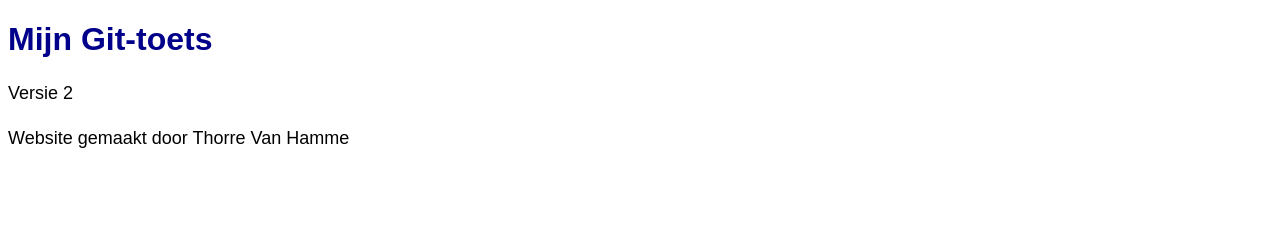
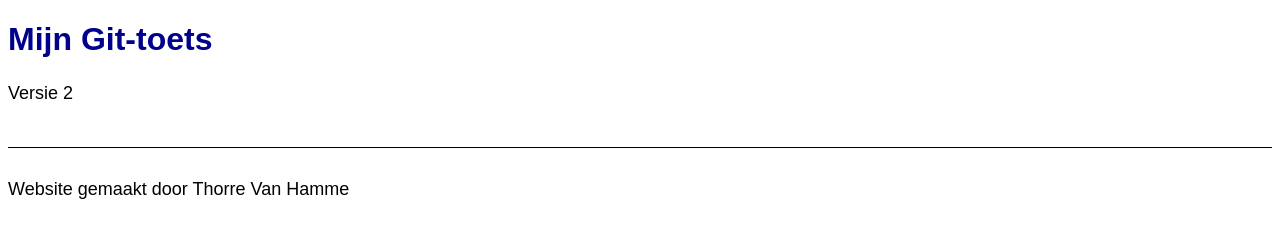
Before and after one commit to Microgolfoven/git-toets-Thorre-VanHamme, a plain HTML site: page index.html in a window 1280 px wide. Drawn offline with Linux system fonts and the light colour scheme.

Commit message:
Footer afgewerkt

```diff
--- a/CSS/style.css
+++ b/CSS/style.css
@@ -10,3 +10,9 @@ p {
     font-size: 18px;
     line-height: 1.5;
 }
+
+footer {
+    margin-top: 40px;
+    border-top: 1px solid black;
+    padding-top: 10px;
+}
```
